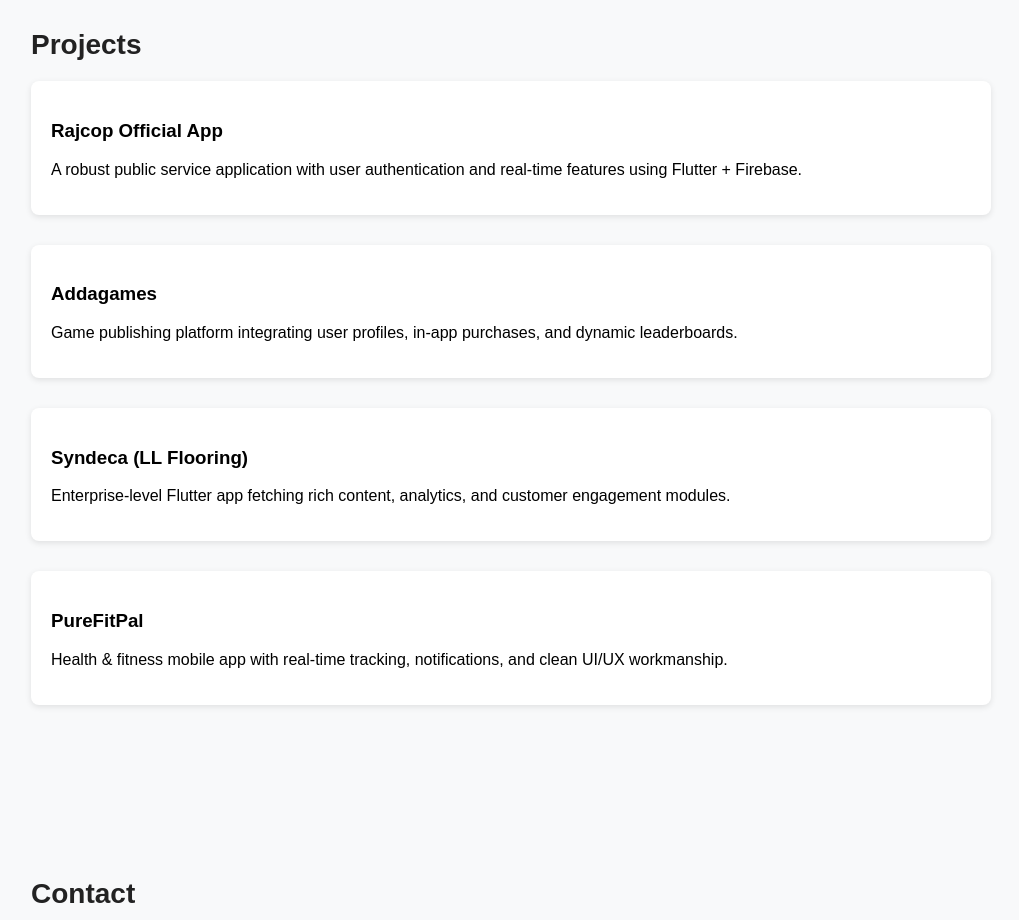
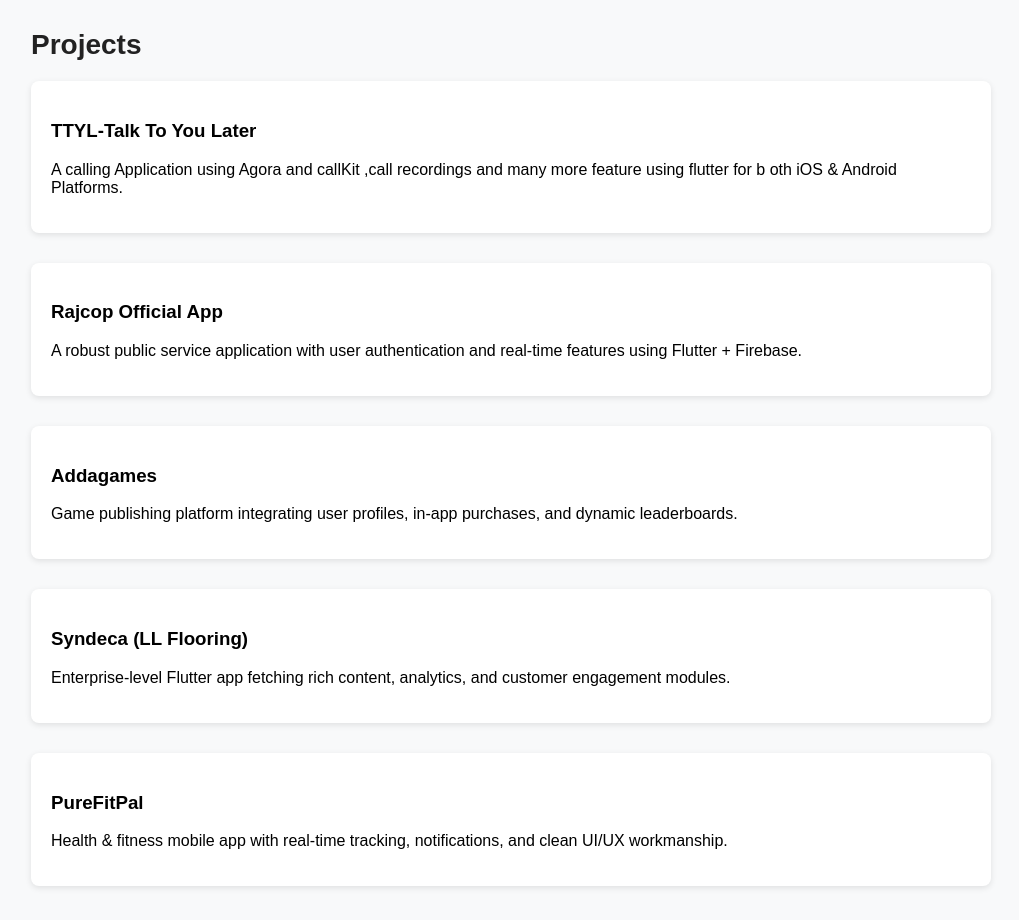
Before and after one commit to mahiSup/mahendra-yadav.github.io, a plain HTML site: page index.html in a window 1280 px wide. Shown: the part 1920-2840 px from the top of the page, without its empty margins (129-1148 px from the left). Drawn offline with Linux system fonts and the light colour scheme.

Commit message:
Update index.html

```diff
--- a/index.html
+++ b/index.html
@@ -84,6 +84,11 @@
   <h2 class="title">Projects</h2>
 
   <div class="card">
+    <h3>TTYL-Talk To You Later</h3>
+    <p>A calling Application using Agora and callKit ,call recordings and many more feature using flutter for b oth iOS & Android Platforms.</p>
+  </div>
+
+  <div class="card">
     <h3>Rajcop Official App</h3>
     <p>A robust public service application with user authentication and real-time features using Flutter + Firebase.</p>
   </div>
```
